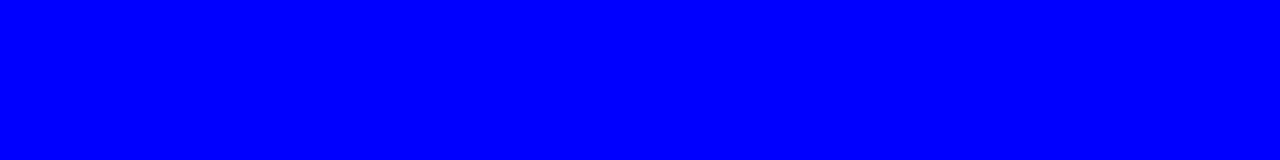
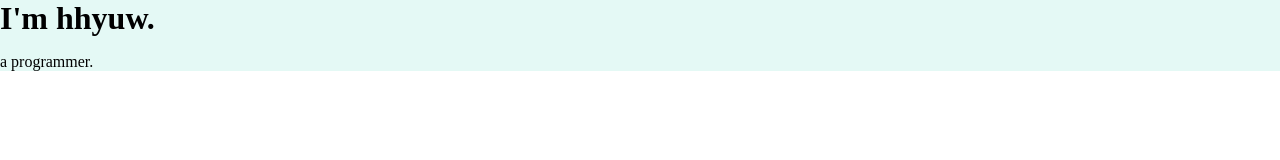
Before and after one commit to high2092/web_frontend_study, a plain HTML site: page mypage/index.html in a window 1280 px wide. Drawn offline with Linux system fonts and the light colour scheme.

Commit message:
browser style 덮어쓰기

```diff
--- a/mypage/index.css
+++ b/mypage/index.css
@@ -1,3 +1,12 @@
 body {
-    background-color: blue;
+    margin: 0;
 }
+
+div {
+    background-color: #e4f9f5;
+    margin: 0;
+}
+
+h1 {
+    margin: 0;
+}
--- a/mypage/index.html
+++ b/mypage/index.html
@@ -5,5 +5,10 @@
         <link rel="stylesheet" type="text/css" href="index.css">
         <link rel="icon" href="favicon.ico">
     </head>
-    <body></body>
+    <body>
+        <div>
+            <h1>I'm hhyuw.</h1>
+            <p>a programmer.</p>
+        </div>
+    </body>
 </html>
```
